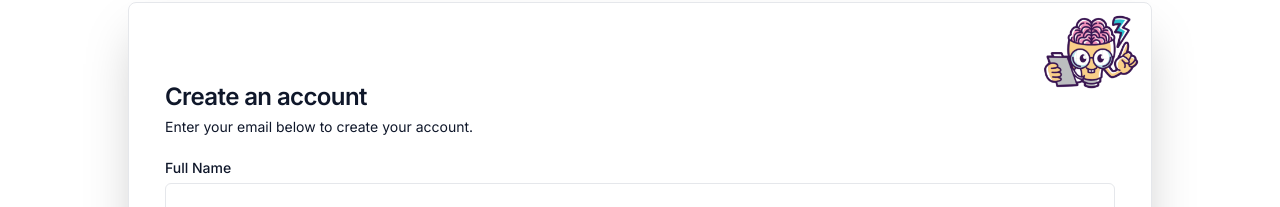
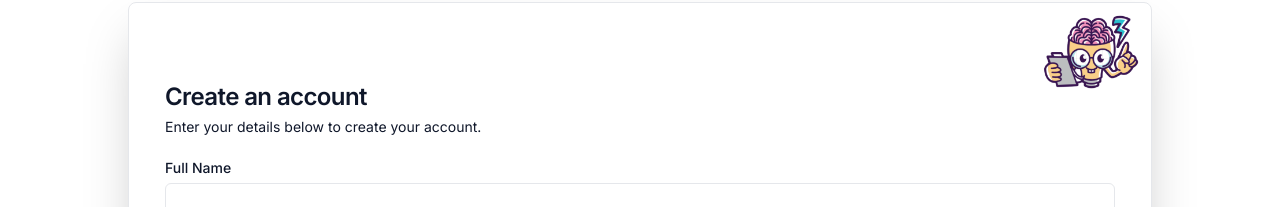
Before and after one commit to orzarhi/voiceQuiz, a Next.js app: page /sign-up in a window 1280 px wide. Shown: the part 102-309 px from the top of the page. Built offline with nearby package versions, Linux system fonts and the light colour scheme.

Commit message:
Fixed bugs

```diff
--- a/src/components/SignUp.tsx
+++ b/src/components/SignUp.tsx
@@ -47,7 +47,7 @@ export const SignUp = ({ }) => {
                     <CardTitle className="text-2xl ">Create an account
                     </CardTitle>
                     <CardDescription>
-                        Enter your email below to create your account.
+                        Enter your details below to create your account.
                     </CardDescription>
                 </CardHeader>
                 <CardContent className="grid gap-4">
```
